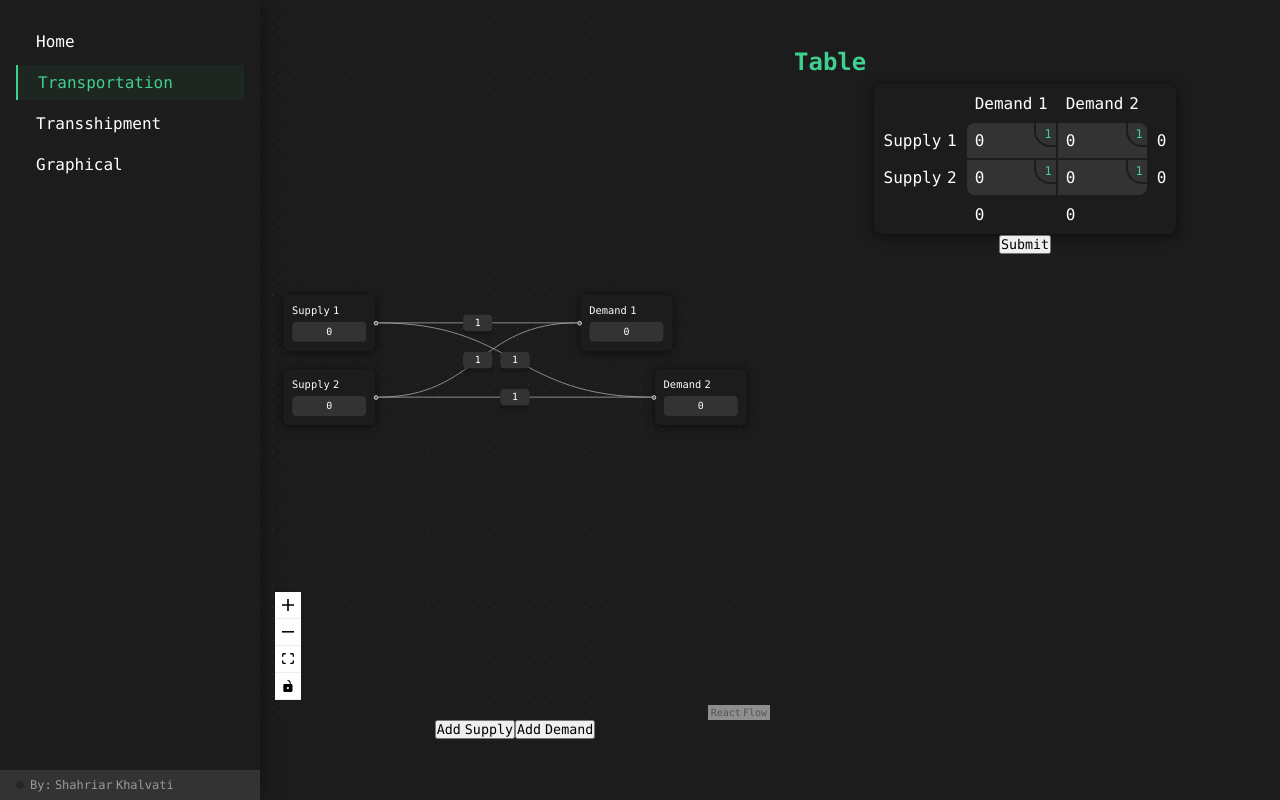
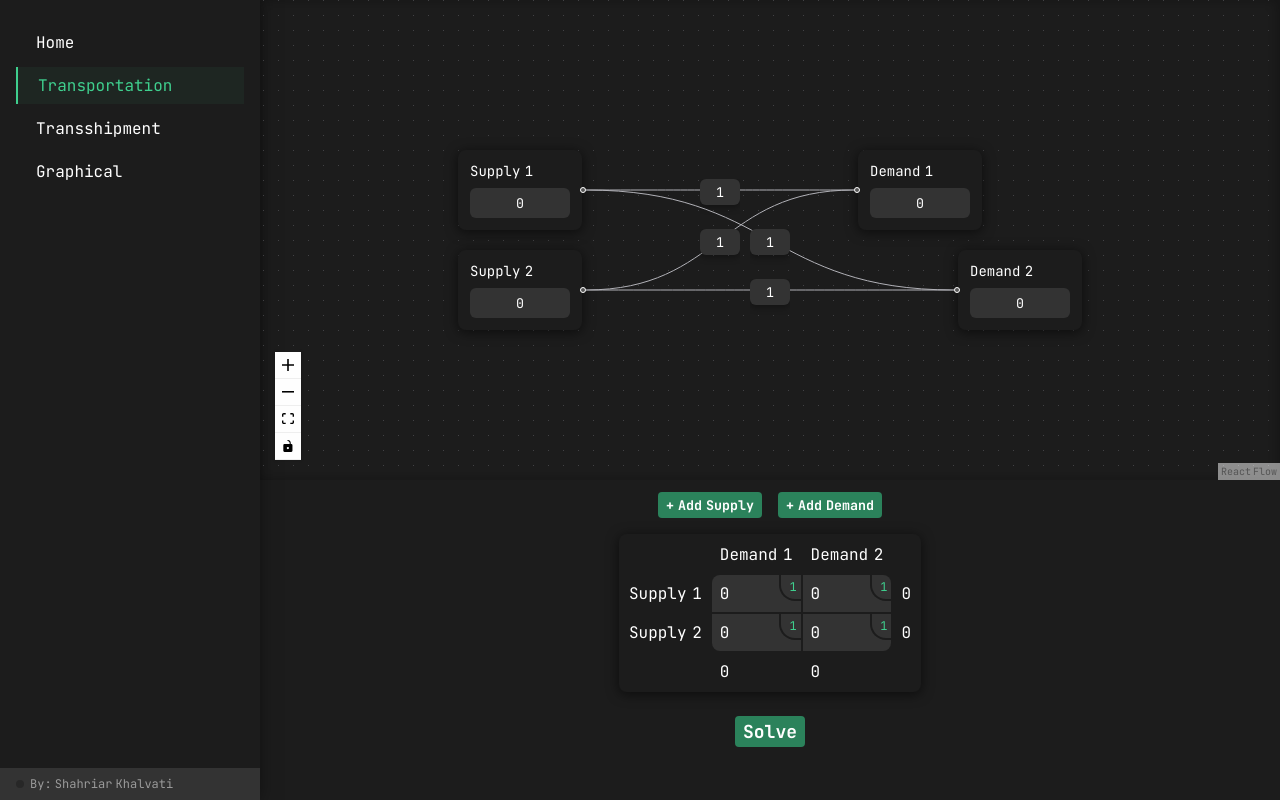
Before and after one commit to ShahriarKh/operations-research-solver, a Next.js app: page /transportation in a window 1280 px wide. Built offline with nearby package versions, Linux system fonts and the light colour scheme; some icons are missing.

Commit message:
Design changes

```diff
--- a/pages/transportation/index.jsx
+++ b/pages/transportation/index.jsx
@@ -248,7 +248,7 @@ export default function Home() {
         <>
             <FormProvider {...methods}>
                 <div className={css.page}>
-                    <div className={css.graph} style={{}}>
+                    <div className={css.graph}>
                         {/* <ReactFlowProvider> */}
                         <ReactFlow
                             nodeTypes={nodeTypes}
@@ -266,21 +266,19 @@ export default function Home() {
                             <Controls />
                         </ReactFlow>
                         {/* </ReactFlowProvider> */}
+                    </div>
                     <div className={css.buttons}>
-                            <button onClick={addSupply}>Add Supply</button>
-                            <button onClick={addDemand}>Add Demand</button>
-                        </div>
+                        <button onClick={addSupply}>+ Add Supply</button>
+                        <button onClick={addDemand}>+ Add Demand</button>
                     </div>
                     <div className={css.solver}>
-                        <SolveSection title="Table">
                         <TransportTable
                             supplies={supplies}
                             demands={demands}
                             nodes={nodes}
                         />
-                        </SolveSection>
                         <form onSubmit={methods.handleSubmit(onSubmit)}>
-                            <input type="submit" />
+                            <input type="submit" value="Solve" />
                         </form>
                         {steps}
                     </div>
--- a/pages/transportation/style.module.scss
+++ b/pages/transportation/style.module.scss
@@ -1,26 +1,63 @@
+@use "colors" as *;
+
+.page {
+    overflow: auto;
+    height: 100vh;
+}
+
 .solver {
     padding: 0 24px 48px;
     display: flex;
     flex-direction: column;
     align-items: center;
-    justify-content: flex-start;
-    height: 100vh;
-    overflow: auto;
-    flex-grow: 1;
-}
+    // justify-content: flex-start;
+    // height: 100vh;
+    // overflow: auto;
+    // flex-grow: 1;
+    height: auto;
 
-.page {
-    display: flex;
+    input[type="submit"] {
+
+        margin-top: 24px;
+
+        background-color: $teal-dark;
+        color: white;
+        padding: 4px 8px;
+        font-weight: bold;
+        border-radius: 4px;
+        transition: all ease 200ms;
+        font-size: 18px;
+
+        &:hover {
+            background-color: $teal;
+        }
+    }
 }
 
 .graph {
-    height: 90vh;
-    width: calc(50vw - 130px);
+    height: 60vh;
+    // width: calc(50vw - 130px);
     cursor: grab;
+    box-shadow: inset -2px 0 8px 2px rgba(0, 0, 0, 0.2);
 }
 
 .buttons {
     display: flex;
     justify-content: center;
     align-items: center;
+    gap: 16px;
+    padding: 12px 5% 16px;
+
+    button {
+        background-color: $teal-dark;
+        color: white;
+        padding: 4px 8px;
+        font-weight: bold;
+        border-radius: 4px;
+        transition: all ease 200ms;
+
+        &:hover {
+            background-color: $teal;
+        }
+    }
 }
--- a/styles/globals.scss
+++ b/styles/globals.scss
@@ -1,3 +1,5 @@
+@import url("https://fonts.googleapis.com/css2?family=JetBrains+Mono:wght@100;200;300;400;500;600;700;800&display=swap");
+
 a {
     color: inherit;
     text-decoration: none;
@@ -7,11 +9,12 @@ a {
     box-sizing: border-box;
     padding: 0;
     margin: 0;
-  font-family: "Jetbrains Mono", Consolas, 'Courier New', Courier, monospace;
+    font-family: "Jetbrains Mono", Consolas, "Courier New", Courier, monospace;
     word-spacing: -4px;
 }
 
-html, body {
+html,
+body {
     color: white;
 }
 
@@ -21,7 +24,6 @@ html, body {
     overflow: hidden;
     scrollbar-width: thin;
 }
-
 
 input::-webkit-outer-spin-button,
 input::-webkit-inner-spin-button {
@@ -33,3 +35,10 @@ input::-webkit-inner-spin-button {
 input[type="number"] {
     -moz-appearance: textfield;
 }
+
+button,
+input[type="submit"] {
+    border: none;
+    outline: none;
+    cursor: pointer;
+}
```
Lines whose indentation alone changed are shown as unchanged.
